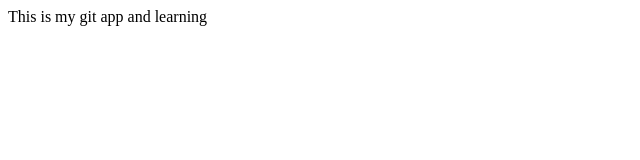
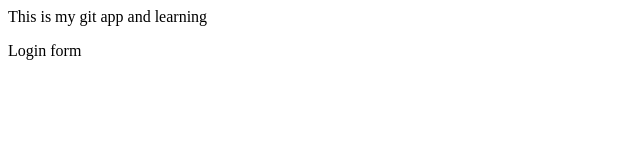
Before and after one commit to DevEmmanuel01/myappsample, a plain HTML site: page index.html in a window 1280 px wide. Shown: the full height of the page, 0-640 px from the left. Drawn offline with Linux system fonts and the light colour scheme.

Commit message:
login form

```diff
--- a/index.html
+++ b/index.html
@@ -5,5 +5,6 @@
 </head>
 <body>
 This is my git app and learning
+<p>Login form</p>
 </body>
 </html>
```
Also changed, not shown: login.html (added).
